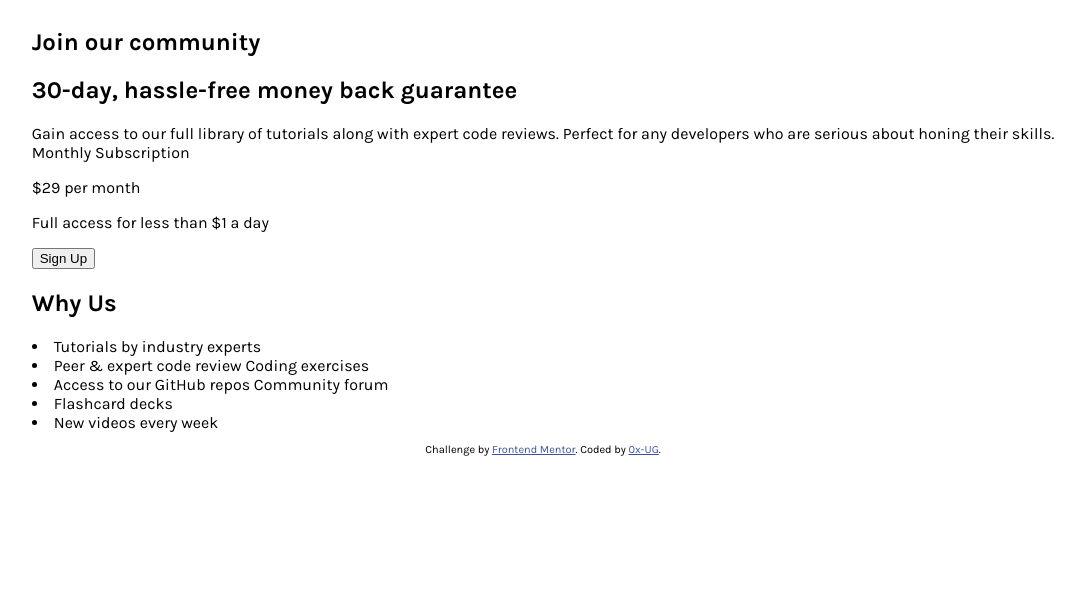
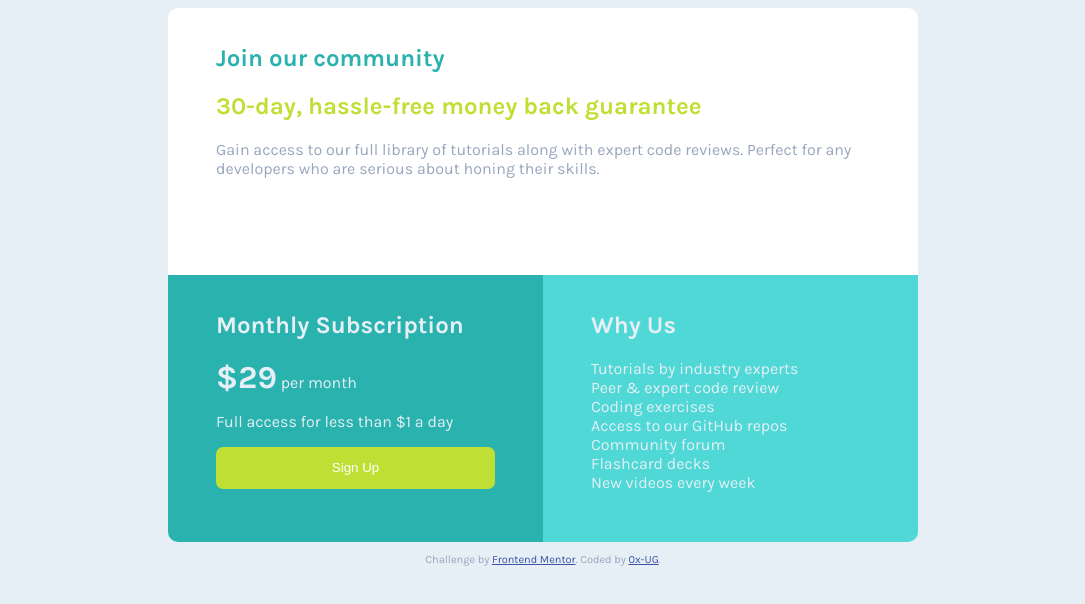
Before and after one commit to 0x-UG/single-price-grid-component, a plain HTML site: page index.html in a window 1280 px wide. Shown: the whole page, without its empty margins (97-1182 px from the left). Drawn offline with Linux system fonts and the light colour scheme.

Commit message:
completed component design for desktop view

```diff
--- a/index.html
+++ b/index.html
@@ -40,7 +40,7 @@
 	</head>
 	<body>
 		<main class="container">
-			<section class="card__first">
+			<section class="card card__first">
 				<h1>Join our community</h1>
 				<h2>
 					30-day, hassle-free money back guarantee
@@ -51,24 +51,20 @@
 				skills.
 			</section>
 
-			<section class="card__second">
-				Monthly Subscription
-				<p>&dollar;29 per month</p>
+			<section class="card card__second">
+				<h2>Monthly Subscription</h2>
+				<p><span>&dollar;29</span> per month</p>
 				<p>Full access for less than &dollar;1 a day</p>
 				<button class="btn">Sign Up</button>
 			</section>
 
-			<section class="card__third">
+			<section class="card card__third">
 				<h2>Why Us</h2>
 				<li>Tutorials by industry experts</li>
-				<li>
-					Peer &amp; expert code review Coding
-					exercises
-				</li>
-				<li>
-					Access to our GitHub repos Community
-					forum
-				</li>
+				<li>Peer &amp; expert code review</li>
+				<li>Coding exercises</li>
+				<li>Access to our GitHub repos</li>
+				<li>Community forum</li>
 				<li>Flashcard decks</li>
 				<li>New videos every week</li>
 			</section>
--- a/style.css
+++ b/style.css
@@ -11,4 +11,73 @@ html {
 	justify-content: center;
 	align-items: center;
 	font-size: 1rem;
+	color: hsl(218, 22%, 67%);
+	background-color: hsl(204, 43%, 93%);
 }
+
+.container {
+	border-radius: 10px;
+	display: grid;
+	grid-template: repeat(2, 1fr) / repeat(2, 1fr);
+	max-width: 750px;
+}
+
+.card {
+	padding: 1em 3em;
+}
+
+.card__first {
+	grid-column: 1 / 3;
+	background-color: white;
+	border-top-right-radius: 10px;
+	border-top-left-radius: 10px;
+}
+
+.card__second {
+	background-color: hsl(179, 62%, 43%);
+	border-bottom-left-radius: 10px;
+	color: hsl(204, 43%, 93%);
+}
+
+.card__third {
+	background-color: hsl(179, 64%, 58%);
+	border-bottom-right-radius: 10px;
+	color: hsl(204, 43%, 93%);
+}
+
+.card__second,
+.card__third {
+	padding-bottom: 50px;
+}
+
+h1 {
+	color: hsl(179, 62%, 43%);
+}
+
+.card__first h2 {
+	color: hsl(71, 73%, 54%);
+}
+
+span {
+	font-weight: 700;
+	font-size: 2rem;
+}
+
+li {
+	list-style: none;
+}
+
+.btn {
+	background-color: hsl(71, 73%, 54%);
+	border: none;
+	width: 100%;
+	height: 3.2em;
+	color: white;
+	border-radius: 7px;
+}
+
+.btn:hover,
+.btn:focus {
+	opacity: 0.9;
+	cursor: pointer;
+}
```
